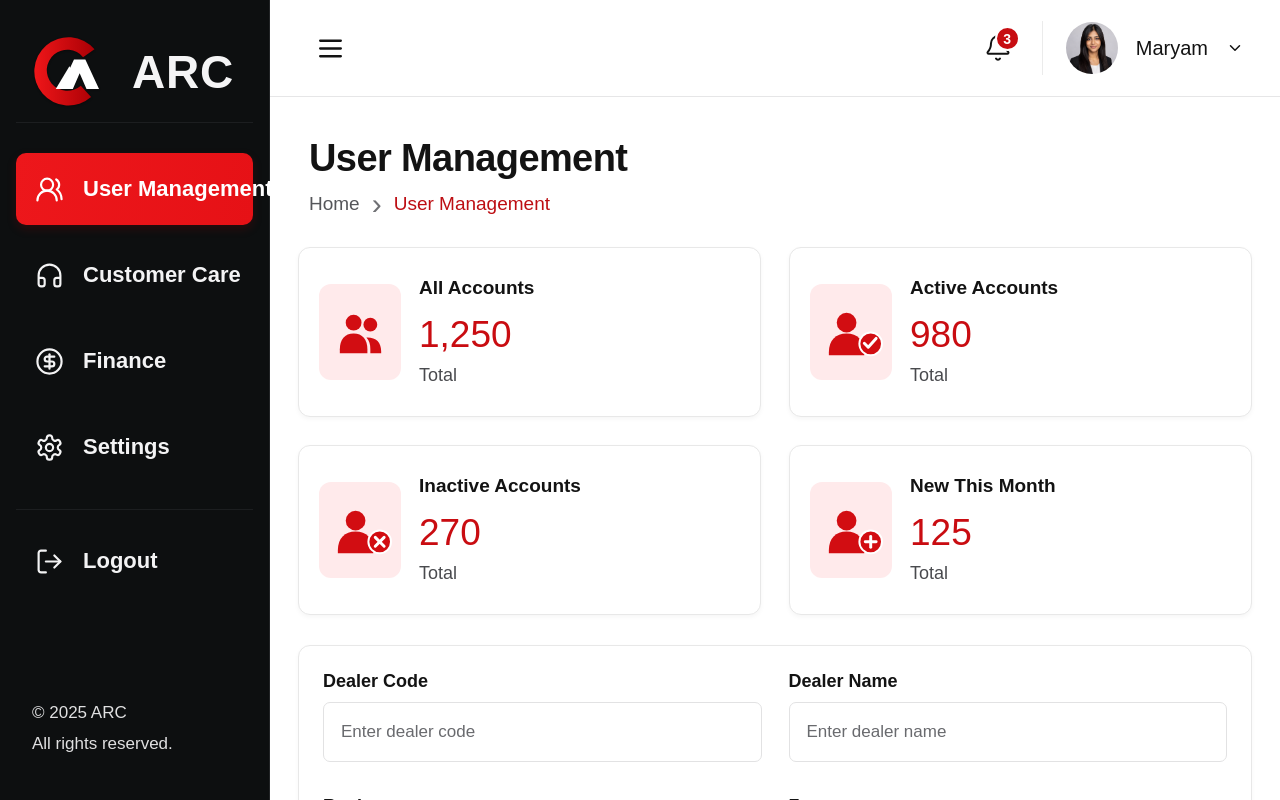
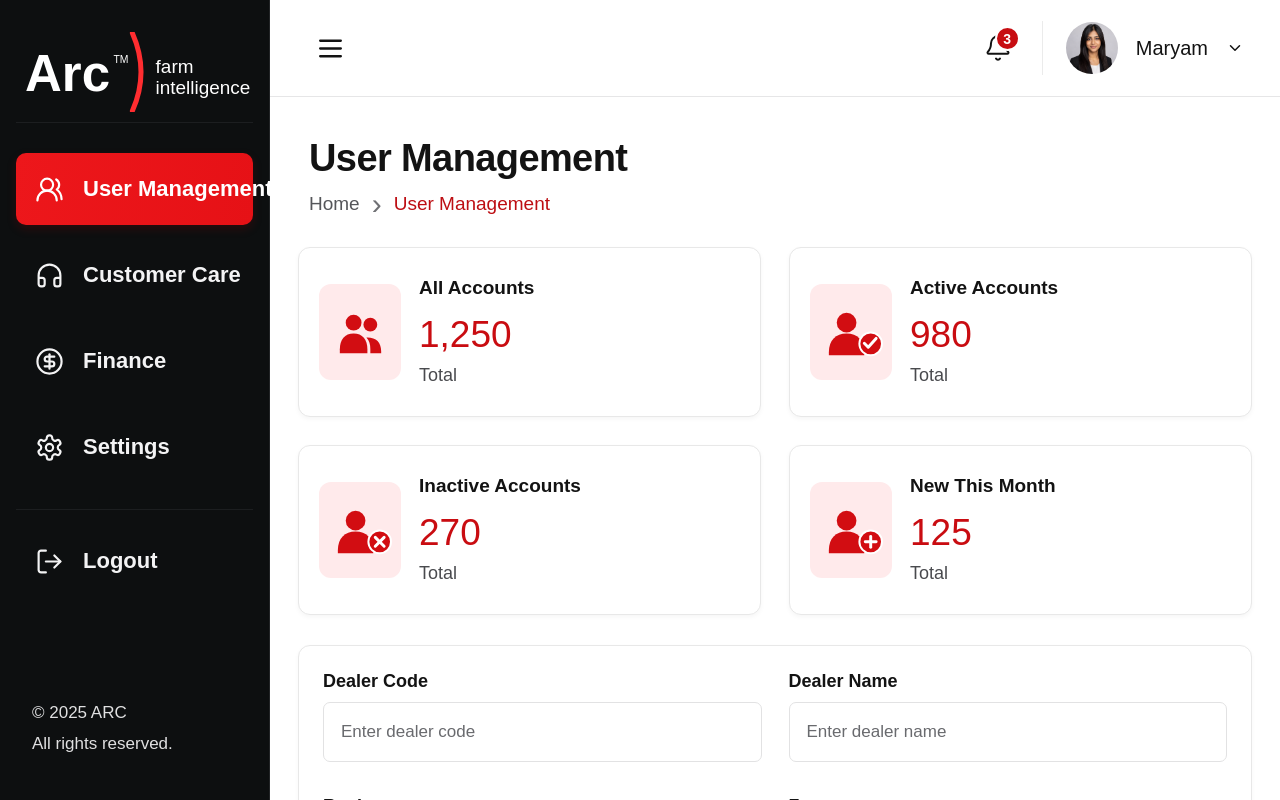
Before and after one commit to marymalik1/ARC-project, a Next.js app: page / in a window 1280 px wide. Shown: the top 800 px of the page. Built offline with nearby package versions, Linux system fonts and the light colour scheme; no server answers; the database is empty.

Commit message:
feat: use Arc farm intelligence SVG logo

```diff
--- a/src/app/globals.css
+++ b/src/app/globals.css
@@ -84,22 +84,14 @@ button {
   display: flex;
   height: 100px;
   align-items: center;
-  gap: 25px;
   padding-left: 9px;
-  color: #f4f4f5;
 }
 
-.arc-mark {
-  width: 82px;
-  height: 82px;
-  flex: none;
-  filter: drop-shadow(0 1px 1px rgba(0, 0, 0, 0.35));
-}
-
-.arc-logo span {
-  font-size: 46px;
-  font-weight: 700;
-  letter-spacing: 0.8px;
+.arc-logo-image {
+  display: block;
+  width: 100%;
+  max-width: 280px;
+  height: auto;
 }
 
 .sidebar-rule,
--- a/src/components/ArcLogo.jsx
+++ b/src/components/ArcLogo.jsx
@@ -1,27 +1,11 @@
-function ArcMark() {
-  return (
-    <svg className="arc-mark" viewBox="0 0 72 72" aria-hidden="true">
-      <defs>
-        <linearGradient id="arcRed" x1="0" x2="1">
-          <stop offset="0" stopColor="#ef1619" />
-          <stop offset="1" stopColor="#aa0005" />
-        </linearGradient>
-      </defs>
-      <path
-        d="M61 16A30 30 0 1 0 58 58l-9-10a18 18 0 1 1 2-25z"
-        fill="url(#arcRed)"
-      />
-      <path d="M31 51 43 25h10l12 26H54l-6-14-6 14z" fill="#fff" />
-      <path d="m27 51 12-20 6 10-6 10z" fill="#fff" />
-    </svg>
-  )
-}
-
 export default function ArcLogo() {
   return (
-    <div className="arc-logo" aria-label="ARC">
-      <ArcMark />
-      <span>ARC</span>
+    <div className="arc-logo">
+      <img
+        className="arc-logo-image"
+        src="/assets/arc-farm-intelligence.svg"
+        alt="Arc farm intelligence"
+      />
     </div>
   )
 }
```
Also changed, not shown: public/assets/arc-farm-intelligence.svg (added), 2 other files (tests, documents, lock files or other folders).
